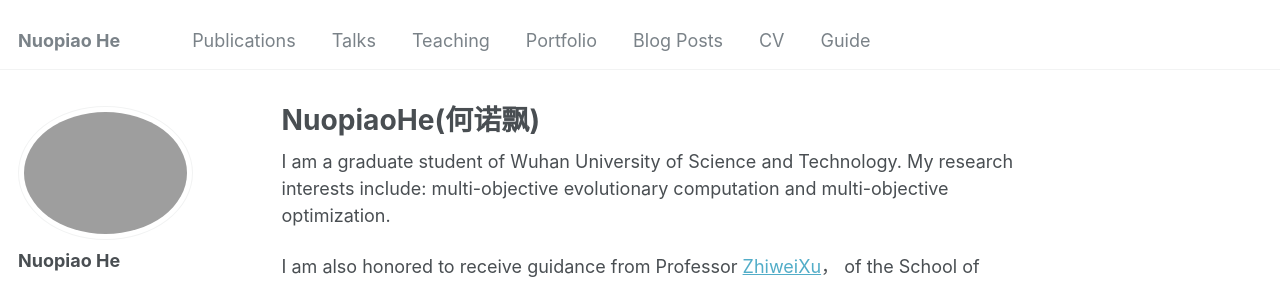
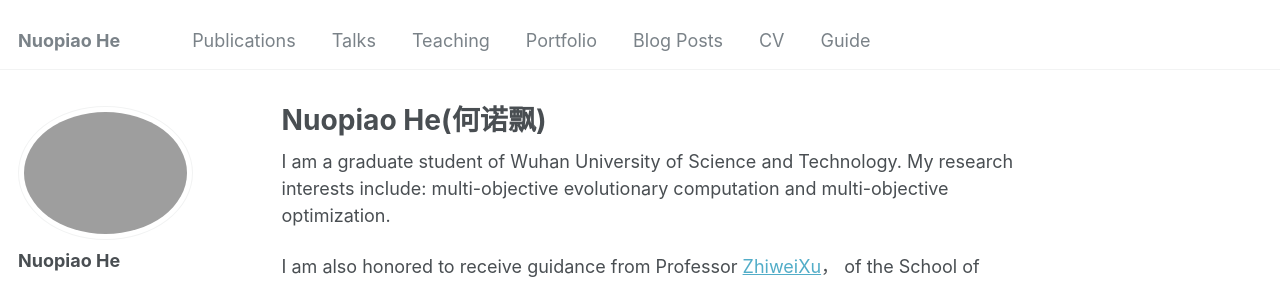
Before and after one commit to hnpdd/hnpdd.github.io, a Jekyll site: the page built from _pages/about.md, in a window 1280 px wide. Shown: the top 284 px of the page. Built offline with Jekyll 4.4.1, drawn with Linux system fonts in a browser that asks for light colours.

Commit message:
Update about.md

```diff
--- a/_pages/about.md
+++ b/_pages/about.md
@@ -1,6 +1,6 @@
 ---
 permalink: /
-title: "NuopiaoHe(何诺飘)"
+title: "Nuopiao He(何诺飘)"
 author_profile: true
 redirect_from:
   - /about/
```
